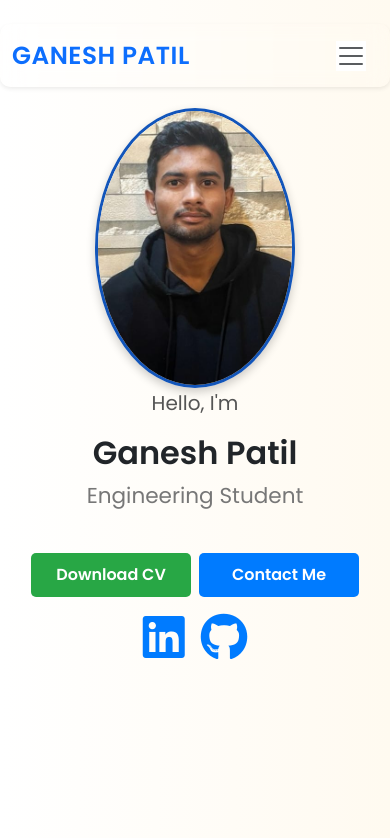
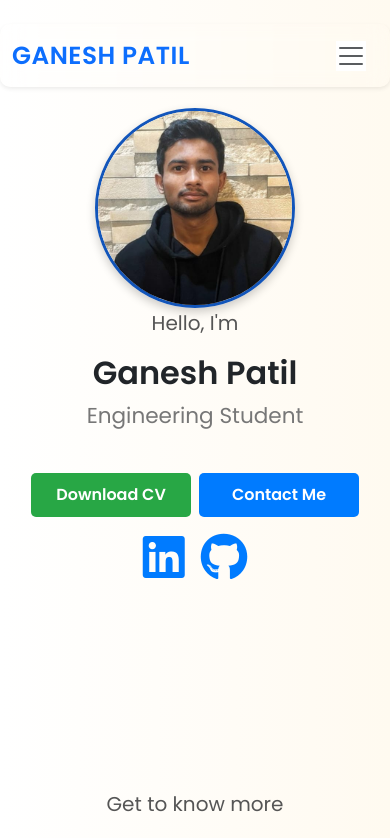
Before and after one commit to ganesh0706patil/portfolio-app, an Angular app: page /portfolio-app/ in a window 390 px wide. Shown: the top 838 px of the page. Built offline with nearby package versions, Linux system fonts and the light colour scheme.

Commit message:
Update Profile and Projects components

```diff
--- a/src/app/components/profile/profile.component.scss
+++ b/src/app/components/profile/profile.component.scss
@@ -3,16 +3,33 @@
   padding-top: 50px; /* Ensure space from top */
 }
 
-/* Profile Image */
 .profile-pic {
   max-width: 250px;
   width: 100%; /* Ensure the image is responsive */
-  height: 280px;
+  height: 250px; /* Set the height to match the width */
   border-radius: 50%; /* Keeps it circular */
   object-fit: cover; /* Ensures the image covers the space properly */
+  object-position: center top; /* Position the image to the top of the circle */
   border: 3px solid #1255ba; /* Stylish border with a primary color */
   box-shadow: 0 4px 10px rgba(0, 0, 0, 0.2); /* Soft shadow for depth */
   transition: transform 0.3s ease, box-shadow 0.3s ease; /* Smooth animation */
+}
+
+/* Media Queries */
+@media (max-width: 768px) {
+  #profile {
+    padding-top: 30px;
+  }
+
+  .profile-pic {
+    max-width: 200px;
+    height: 200px; /* Ensures the height matches the width on mobile */
+    object-position: center top; /* Adjust for mobile */
+  }
+
+  h1 {
+    font-size: 2rem;
+  }
 }
 
 /* Hover effect */
--- a/src/app/components/projects/projects.component.ts
+++ b/src/app/components/projects/projects.component.ts
@@ -33,7 +33,7 @@ export class ProjectsComponent {
     },
     {
       name: 'Fake News Detection Using NLP',
-      description: 'This project detects fake news by fetching articles from News API and NewsData.io, comparing them with Wikipedia content using BERT embeddings and cosine similarity. It classifies the news as true or fake based on similarity scores.',
+      description: 'Fake news detection system using BERT embeddings and cosine similarity to compare news articles with Wikipedia and classify them as true or fake.',
       technologies: ["Transformer's  Model", 'Natural Language Processing', 'Python', 'Jupyter Notebook'],
       src: './assets/projects/fakeNews.webp',
       link: 'https://github.com/ganesh0706patil/Fake-News-Detection-Using-NLP-based-Transformers',
@@ -47,7 +47,7 @@ export class ProjectsComponent {
     },
     {
       name: 'Spell Recommendation System',
-      description: 'A Python app with a user-friendly interface for correcting spelling mistakes and providing word suggestions. Built with tkinter, it uses a Trie data structure to efficiently find and suggest words based on a loaded text file. The app allows users to add their own text files and get instant corrections as they type.',
+      description: 'Python App that corrects spelling mistakes and suggests words using a Trie data structure, with the ability to load text files for instant corrections.',
       technologies: ['Python','Tkinter', 'Trie Data Structure', 'Edit Distance Algo'],
       src: './assets/projects/Spell2.webp',
       link: 'https://github.com/ganesh0706patil/Spell-Recommendation-System',
```
Also changed, not shown: 2 other files (tests, documents, lock files or other folders).
